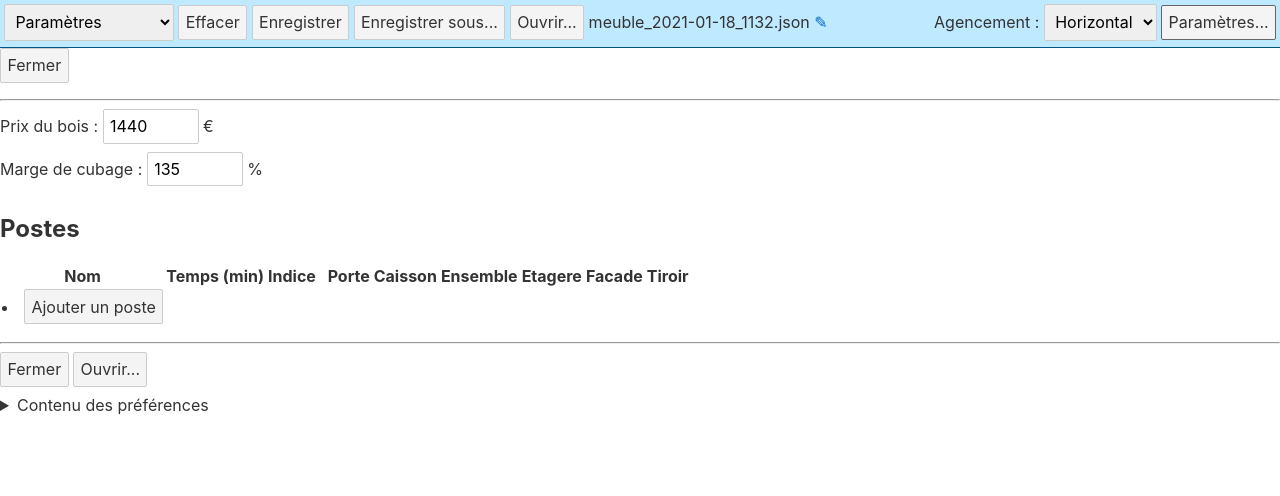
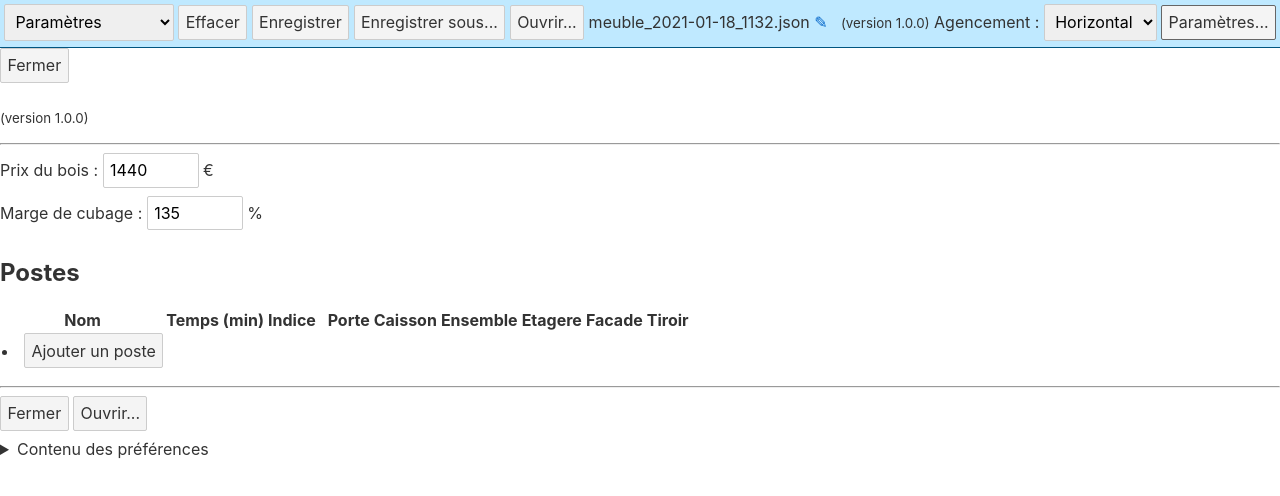
Before and after one commit to mildred/calcul-meubles, a Svelte app: page / in a window 1280 px wide. Both pictures are taken after a click on the button "Paramètres...". Shown: the top 496 px of the page. Built offline with nearby package versions, Linux system fonts and the light colour scheme.

Commit message:
Add version string

```diff
--- a/package.json
+++ b/package.json
@@ -4,11 +4,12 @@
   "devDependencies": {
     "rollup": "^1.32.1",
     "rollup-plugin-commonjs": "^10.0.0",
+    "rollup-plugin-git-version": "^0.3.1",
+    "rollup-plugin-json": "",
     "rollup-plugin-livereload": "^1.3.0",
     "rollup-plugin-node-resolve": "^5.2.0",
     "rollup-plugin-svelte": "^6.1.1",
     "rollup-plugin-terser": "^5.3.0",
-    "rollup-plugin-json": "",
     "svelte": "^3.31.2"
   },
   "dependencies": {
--- a/rollup.config.js
+++ b/rollup.config.js
@@ -5,6 +5,7 @@ import commonjs from 'rollup-plugin-commonjs';
 import livereload from 'rollup-plugin-livereload';
 import { terser } from 'rollup-plugin-terser';
 import rollup_start_dev from './rollup_start_dev';
+import rollupGitVersion from 'rollup-plugin-git-version'
 
 const production = !process.env.ROLLUP_WATCH;
 
@@ -17,7 +18,8 @@ export default {
 		file: 'public/bundle.js'
 	},
 	plugins: [
-		json(),
+		rollupGitVersion(),
+		json({ exclude: 'package.json' }),
 		svelte({
 			// enable run-time checks when not in production
 			dev: !production,
--- a/src/App.svelte
+++ b/src/App.svelte
@@ -1,4 +1,5 @@
 <script>
+  import { version } from '../package.json';
   import { setContext } from 'svelte';
   import { readable, writable, get } from 'svelte/store';
   import { routeDeclare } from './route.js';
@@ -258,6 +259,7 @@
     <button on:click={open}>Ouvrir...</button>
     {filename} <a href="@" on:click|preventDefault={rename}>✎</a>
     <div style="float: right">
+      <small>(version {version})</small>
       <label style="display: inline">
         Agencement :
         <select bind:value={agencement}>
@@ -284,6 +286,7 @@
         <button on:click={open}>Ouvrir...</button>
       </div>
       <p>{filename} <a href="@" on:click|preventDefault={rename}>✎</a></p>
+      <p><small>(version {version})</small></p>
     {/if}
     <ul>
       <li>
--- a/src/Settings.svelte
+++ b/src/Settings.svelte
@@ -1,4 +1,5 @@
 <script>
+  import { version } from '../package.json';
   import { getContext } from 'svelte';
   import { get } from 'svelte/store';
   import { cleanObject, reduceToObject } from './utils.js';
@@ -98,6 +99,7 @@
 
 <div class="routable" bind:this={root_element}>
   <button on:click={(e) => window.location.hash = '#/'}>Fermer</button>
+  <p><small>(version {version})</small></p>
   <hr/>
 
   <label><span>Prix du bois : </span><InputNumber bind:value={ui.cubeprice} def={def.cubeprice} min=0/> €</label>
```
Also changed, not shown: 1 other file (tests, documents, lock files or other folders).
